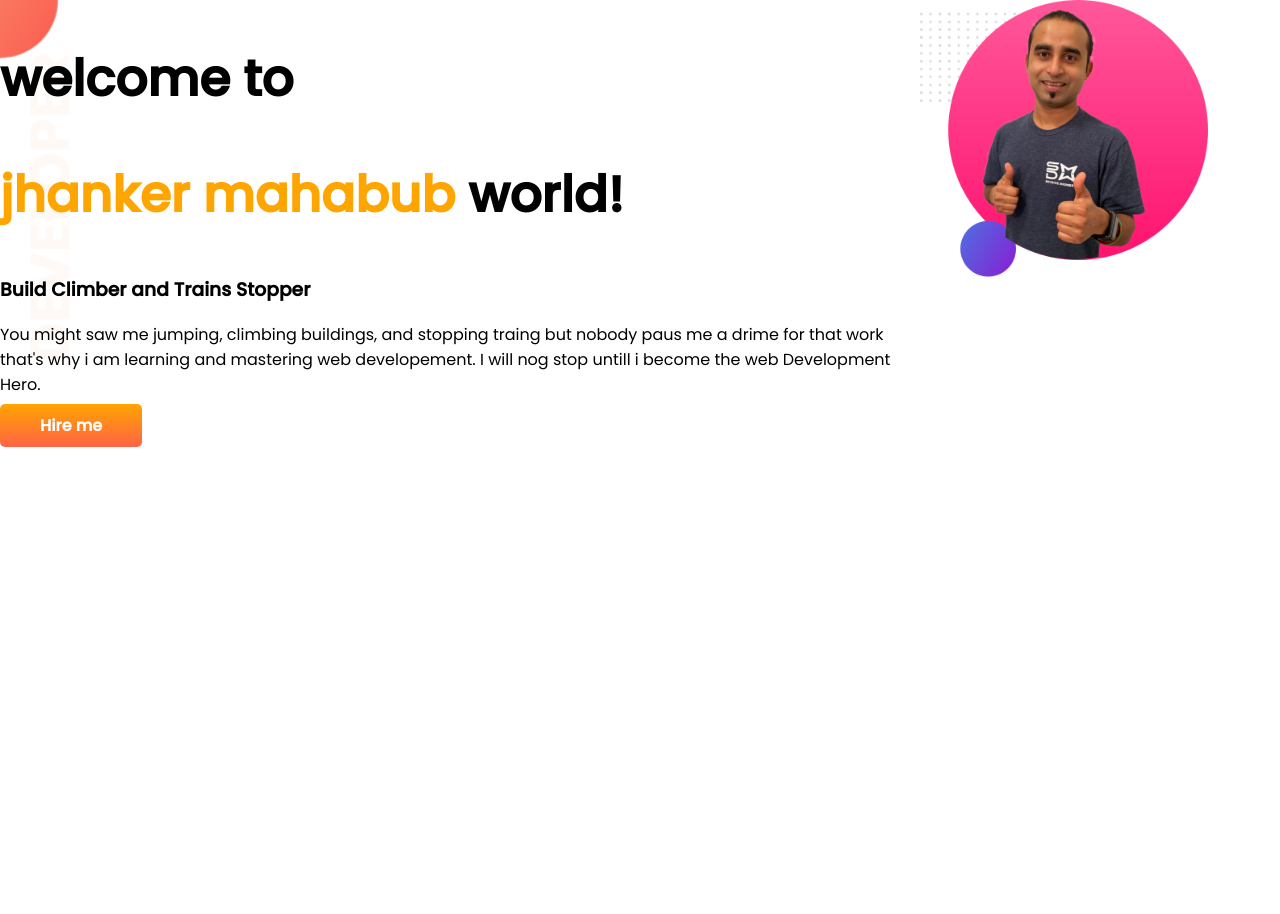
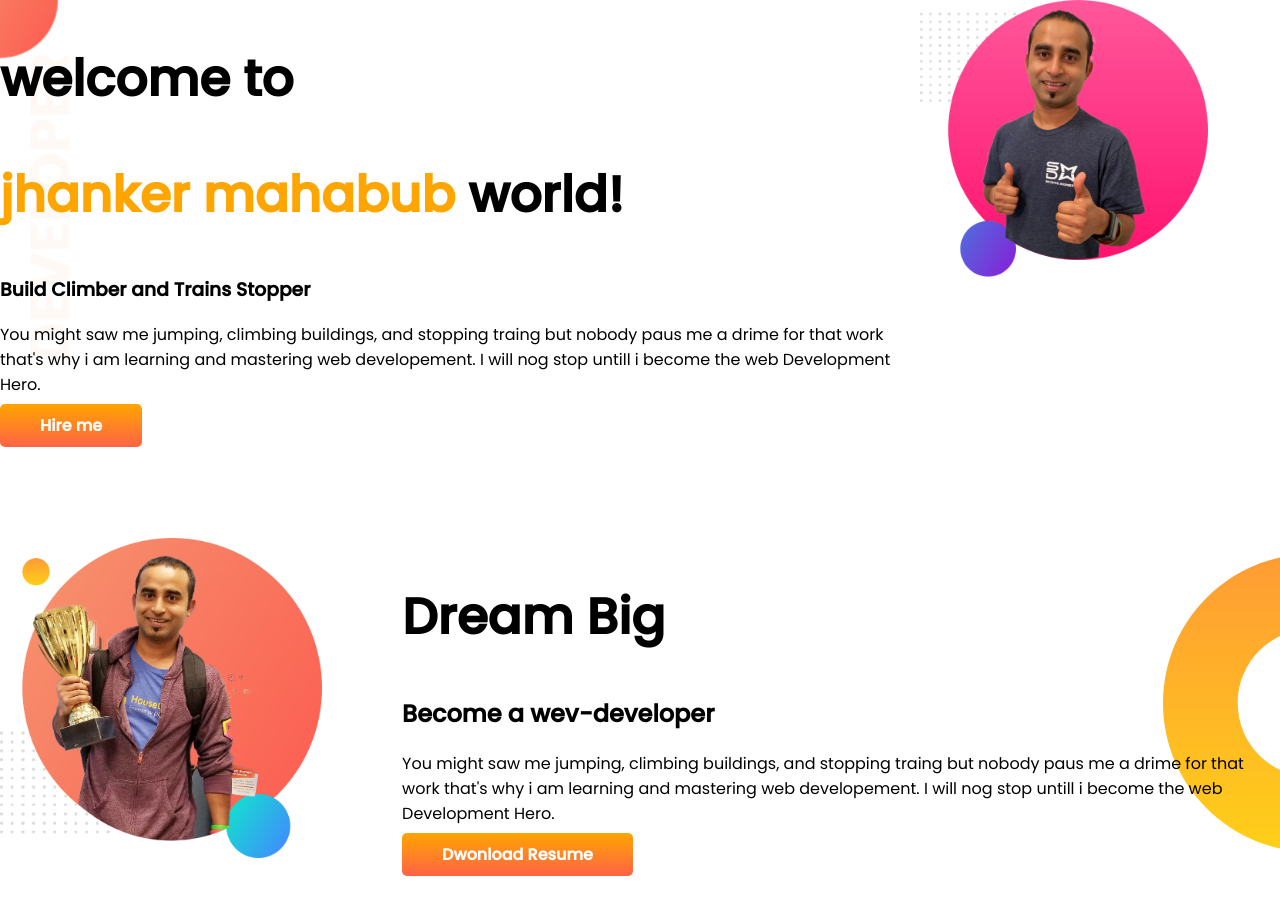
Before and after one commit to rezaulkarim3/developer-portfolio, a plain HTML site: page index.html in a window 1280 px wide. Before the commit the page ends 800 px from the top, so only its background shows below. Drawn offline with Linux system fonts and the light colour scheme.

Commit message:
dream added

```diff
--- a/index.html
+++ b/index.html
@@ -30,6 +30,21 @@
         </div>
         <div class="half-width"><img src="images/jhankar2.png" alt=""></div>
     </section>
+    <section class="dream-big">
+        <div class="half-width">
+            <img src="images/jhankar.png" alt="">
+        </div>
+        <div class="half-width">
+            <h1>Dream Big</h1>
+            <h2>Become a wev-developer</h2>
+            <p>You might saw me jumping, climbing buildings, and stopping traing but nobody paus me a drime for that
+                work
+                that's
+                why i am learning and mastering web developement. I will nog stop untill i become the web Development
+                Hero.</p>
+            <a class="link-buttion" target="_blank" href="">Dwonload Resume</a>
+        </div>
+    </section>
 </body>
 
 </html>
--- a/style.css
+++ b/style.css
@@ -13,6 +13,7 @@ h1 {
 
 section {
     display: flex;
+    margin-bottom: 100px;
 }
 
 .half-witdh {
@@ -33,7 +34,22 @@ section {
     border-radius: 5px;
 }
 
+section {
+    display: flex;
+    margin-bottom: 100px;
+}
+
 .top-banner {
     background-image: url(images/top-banner.png);
     background-repeat: no-repeat;
 }
+
+.dream-big {
+    background-image: url(images/dream-bg.png);
+    background-repeat: no-repeat;
+    background-position: right;
+}
+
+.half-width img {
+    width: 80%;
+}
```
